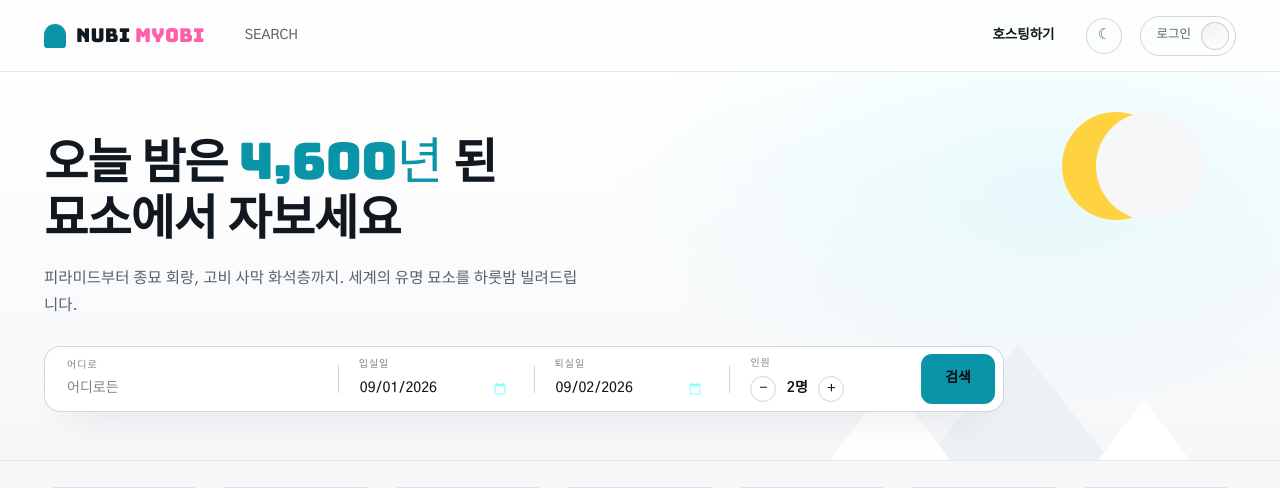
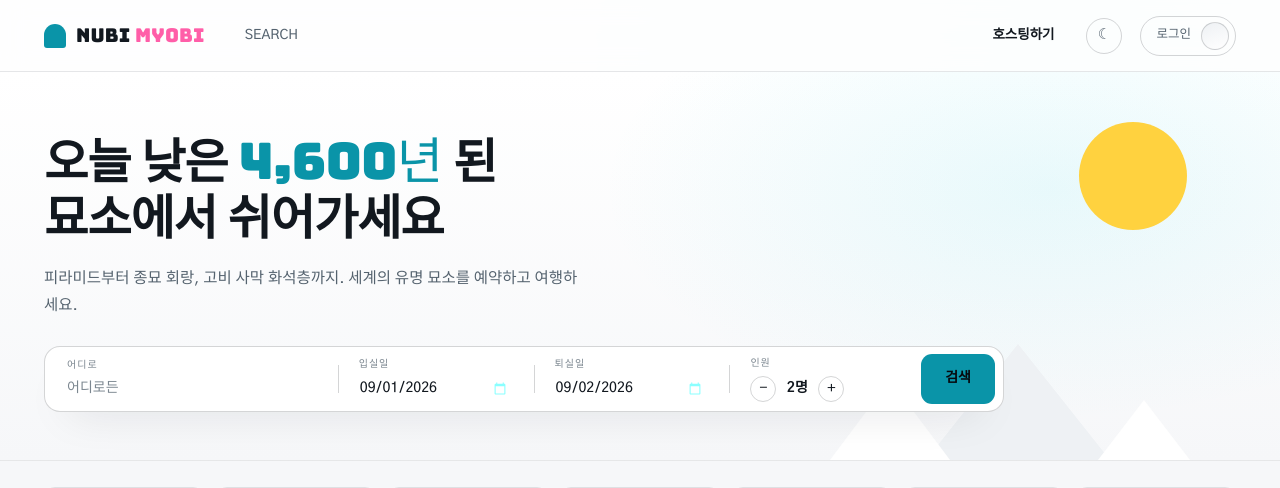
Before and after one commit to jiy0-0nv/nubi, a React (Vite) app in the folder frontend/: page / in a window 1280 px wide. Both pictures are taken after a click on the button "라이트모드로 전환". Shown: the top 488 px of the page. Built offline with nearby package versions, Linux system fonts and the light colour scheme; no server answers; a web font is replaced by a local one.

Commit message:
메인배경 밤낮 변화 애니메이션

```diff
--- a/frontend/src/App.css
+++ /dev/null
@@ -1,4 +0,0 @@
-/*
- * 이 파일은 더 이상 쓰이지 않습니다.
- * 모든 스타일은 src/index.css 의 디자인 시스템 한 곳으로 모았습니다.
- */
--- a/frontend/src/index.css
+++ b/frontend/src/index.css
@@ -1142,6 +1142,66 @@ a.list-row:hover,
   z-index: 0;
 }
 
+/*
+ * 히어로 달/해 — 산 능선 위로 포물선을 그리며 뜨고 지는 트랜지션.
+ * offset-path(모션 패스)로 실제 곡선 궤적을 따라가게 하고, 두 경로 모두
+ * "제자리(0,0 = 원래 달 위치, 아치의 정점)"를 공유해서 자연스럽게 이어집니다.
+ *  - 달 : 정점(제자리)에서 시작해 오른쪽 아래(서쪽 능선)로 내려가며 진다.
+ *  - 해 : 왼쪽 아래(동쪽 능선)에서 시작해 정점(제자리)까지 떠오른다.
+ */
+.hero-moon-bright,
+.hero-moon-shadow,
+.hero-sun {
+  position: absolute;
+  top: 50px;
+  width: 108px;
+  height: 108px;
+  border-radius: 999px;
+  offset-anchor: 0 0;
+  offset-rotate: 0deg;
+  transition: offset-distance 0.9s cubic-bezier(0.4, 0, 0.2, 1), opacity 0.7s ease;
+}
+
+.hero-moon-bright {
+  right: 110px;
+  background: var(--yellow);
+  offset-path: path('M 0 0 Q 210 10 420 200');
+  offset-distance: 0%;
+}
+
+.hero-moon-shadow {
+  right: 76px;
+  background: var(--void);
+  offset-path: path('M 0 0 Q 210 10 420 200');
+  offset-distance: 0%;
+  transition: offset-distance 0.9s cubic-bezier(0.4, 0, 0.2, 1), opacity 0.7s ease, background-color 0.5s ease;
+}
+
+.hero-sun {
+  right: 93px;
+  background: var(--yellow);
+  offset-path: path('M -420 200 Q -210 96 0 0');
+  offset-distance: 0%;
+  opacity: 0;
+  pointer-events: none;
+}
+
+/* 라이트모드 — 달은 서쪽 능선 너머로 지고, 해는 정점까지 떠오른다 */
+:root[data-theme='light'] .hero-moon-bright,
+:root[data-theme='light'] .hero-moon-shadow {
+  opacity: 0;
+  offset-distance: 100%;
+}
+
+:root[data-theme='light'] .hero-sun {
+  opacity: 1;
+  offset-distance: 100%;
+}
+
+.hero-mountain {
+  transition: border-bottom-color 0.5s ease;
+}
+
 .landing-hero-inner {
   position: relative;
   z-index: 1;
--- a/frontend/src/pages/HomePage.jsx
+++ b/frontend/src/pages/HomePage.jsx
@@ -72,19 +72,19 @@ function CategoryIcon({ shape, color }) {
   return null;
 }
 
-/** 히어로 배경의 달·피라미드 실루엣 (순수 CSS 장식) */
+/**
+ * 히어로 배경의 달·해·피라미드 실루엣 (순수 CSS 장식).
+ * 달/해는 항상 둘 다 DOM에 떠 있고, index.css의 [data-theme='light'] 규칙이
+ * opacity/transform만 바꿔서 "달이 지고 해가 뜨는" 전환을 만듭니다.
+ */
 function HeroDecor() {
   return (
     <>
+      <div className="hero-moon-bright" aria-hidden="true" />
+      <div className="hero-moon-shadow" aria-hidden="true" />
+      <div className="hero-sun" aria-hidden="true" />
       <div
-        aria-hidden="true"
-        style={{ position: 'absolute', top: 40, right: 110, width: 108, height: 108, borderRadius: 999, background: 'var(--yellow)' }}
-      />
-      <div
-        aria-hidden="true"
-        style={{ position: 'absolute', top: 40, right: 76, width: 108, height: 108, borderRadius: 999, background: 'var(--void)' }}
-      />
-      <div
+        className="hero-mountain"
         aria-hidden="true"
         style={{
           position: 'absolute', bottom: 0, right: 170,
@@ -93,6 +93,7 @@ function HeroDecor() {
         }}
       />
       <div
+        className="hero-mountain"
         aria-hidden="true"
         style={{
           position: 'absolute', bottom: 0, right: 330,
@@ -101,6 +102,7 @@ function HeroDecor() {
         }}
       />
       <div
+        className="hero-mountain"
         aria-hidden="true"
         style={{
           position: 'absolute', bottom: 0, right: 90,
@@ -134,6 +136,18 @@ export default function HomePage() {
   const [keyword, setKeyword] = useState('');
   const [guests, setGuests] = useState(2);
 
+  const [isLightTheme, setIsLightTheme] = useState(
+    () => document.documentElement.dataset.theme === 'light'
+  );
+
+  useEffect(() => {
+    const root = document.documentElement;
+    const syncTheme = () => setIsLightTheme(root.dataset.theme === 'light');
+    const observer = new MutationObserver(syncTheme);
+    observer.observe(root, { attributes: true, attributeFilter: ['data-theme'] });
+    return () => observer.disconnect();
+  }, []);
+
   useEffect(() => {
     let ignore = false;
     getRooms({ size: 8 })
@@ -163,11 +177,6 @@ export default function HomePage() {
 
   return (
     <>
-      {/* ---------- 상단 안내 바 ---------- */}
-      {/* <div className="promo-bar">
-        <strong>만성절 특가 — 오래된 묘소 20% 할인</strong>
-        <span className="ticker">✦ NUBI 묘원 ✦ REST IN STAY ✦ NUBI 묘원 ✦ REST IN STAY ✦</span>
-      </div> */}
 
       {/* ---------- 히어로 ---------- */}
       <section className="landing-hero">
@@ -180,13 +189,23 @@ export default function HomePage() {
               <span className="landing-kicker-dot" />
               <span>등록 묘 1,204기 · 최고 연식 6,600만 년</span>
             </div> */}
-            <h1 className="landing-title">
-              오늘 밤은 <span className="accent">4,600년</span> 된
-              <br />
-              묘소에서 자보세요
-            </h1>
+            {isLightTheme ? (
+              <h1 className="landing-title">
+                오늘 낮은 <span className="accent">4,600년</span> 된
+                <br />
+                묘소에서 쉬어가세요
+              </h1>
+            ) : (
+              <h1 className="landing-title">
+                오늘 밤은 <span className="accent">4,600년</span> 된
+                <br />
+                묘소에서 자보세요
+              </h1>
+            )}
             <p className="landing-desc">
-              피라미드부터 종묘 회랑, 고비 사막 화석층까지. 세계의 유명 묘소를 하룻밤 빌려드립니다.
+              {isLightTheme
+                ? '피라미드부터 종묘 회랑, 고비 사막 화석층까지. 세계의 유명 묘소를 예약하고 여행하세요.'
+                : '피라미드부터 종묘 회랑, 고비 사막 화석층까지. 세계의 유명 묘소를 하룻밤 빌려드립니다.'}
             </p>
 
             <form className="search-pill" onSubmit={handleSearch}>
```
